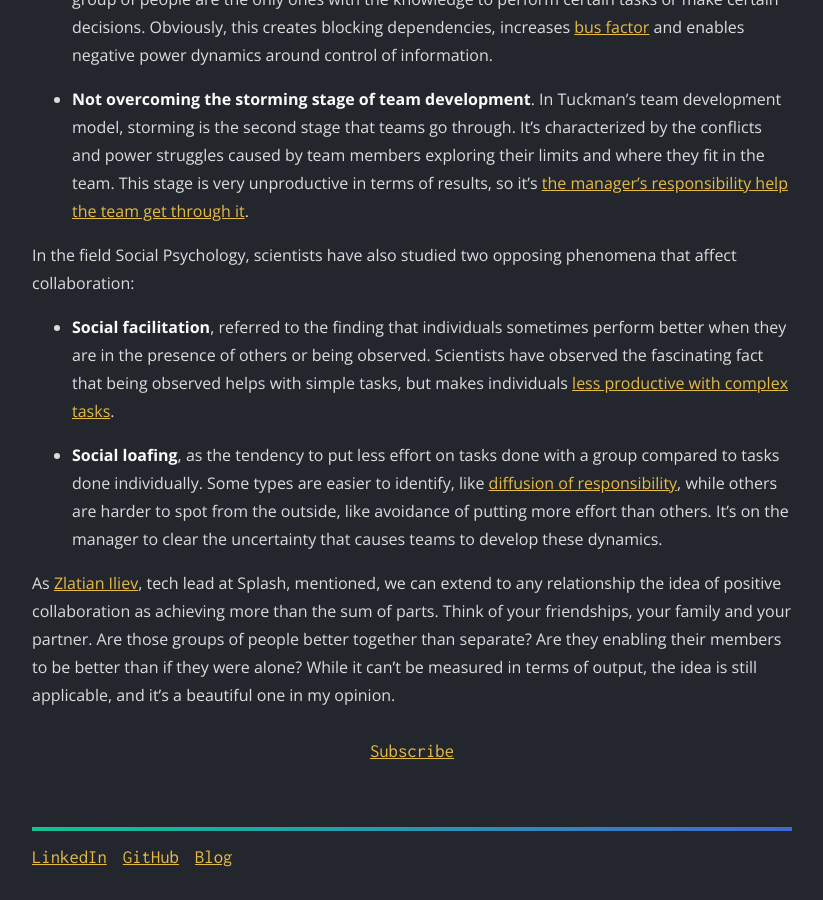
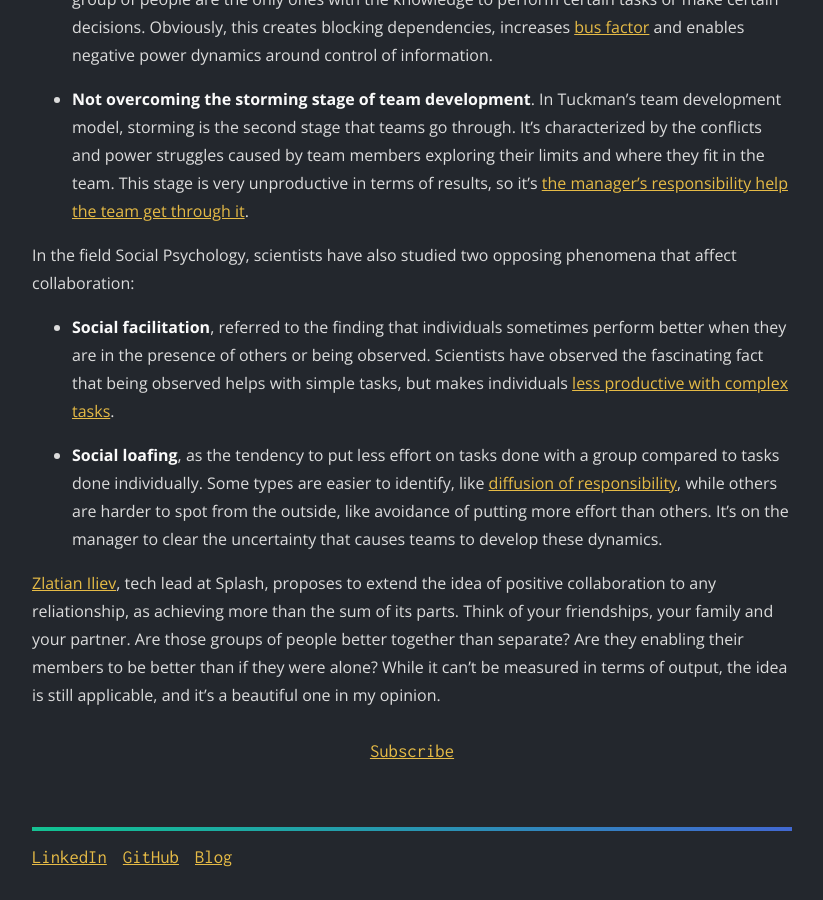
Before and after one commit to guillermodlpa/site, a Jekyll site: the page built from _posts/2020-02-18-understanding-collaboration-good-and-bad.markdown, in a window 1280 px wide and 900 px high, scrolled down 1645 px. Shown: the whole window, without its empty margins (228-1051 px from the left). Built offline with Jekyll 4.4.1, drawn with Linux system fonts in a browser that asks for light colours.

Commit message:
Updated Understanding Collaboration Good And Bad

```diff
--- a/_posts/2020-02-18-understanding-collaboration-good-and-bad.markdown
+++ b/_posts/2020-02-18-understanding-collaboration-good-and-bad.markdown
@@ -36,4 +36,4 @@ In the field Social Psychology, scientists have also studied two opposing phenom
 
 * **Social loafing**, as the tendency to put less effort on tasks done with a group compared to tasks done individually. Some types are easier to identify, like [diffusion of responsibility](https://www.psychologytoday.com/us/blog/happiness-in-world/201006/the-diffusion-responsibility), while others are harder to spot from the outside, like avoidance of putting more effort than others. It’s on the manager to clear the uncertainty that causes teams to develop these dynamics.
 
-As [Zlatian Iliev](https://www.linkedin.com/in/zlatian-iliev-454910111/), tech lead at Splash, mentioned, we can extend to any relationship the idea of positive collaboration as achieving more than the sum of parts. Think of your friendships, your family and your partner. Are those groups of people better together than separate? Are they enabling their members to be better than if they were alone? While it can’t be measured in terms of output, the idea is still applicable, and it’s a beautiful one in my opinion.
+[Zlatian Iliev](https://www.linkedin.com/in/zlatian-iliev-454910111/), tech lead at Splash, proposes to extend the idea of positive collaboration to any reliationship, as achieving more than the sum of its parts. Think of your friendships, your family and your partner. Are those groups of people better together than separate? Are they enabling their members to be better than if they were alone? While it can’t be measured in terms of output, the idea is still applicable, and it’s a beautiful one in my opinion.
```
